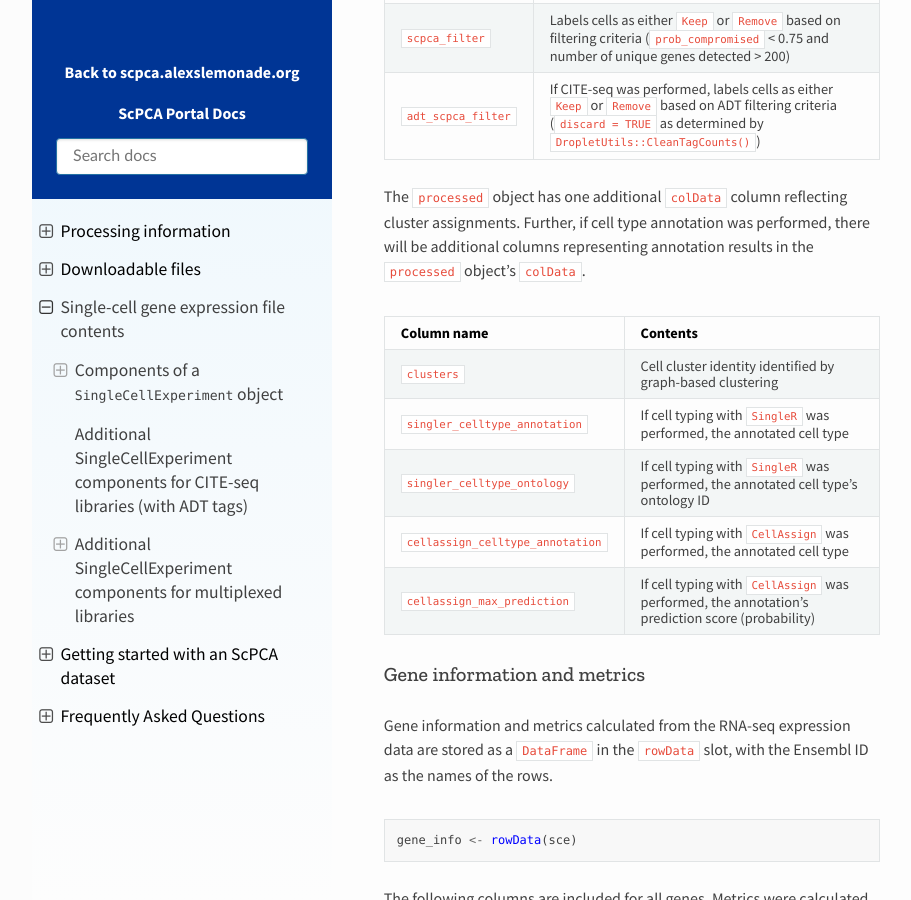
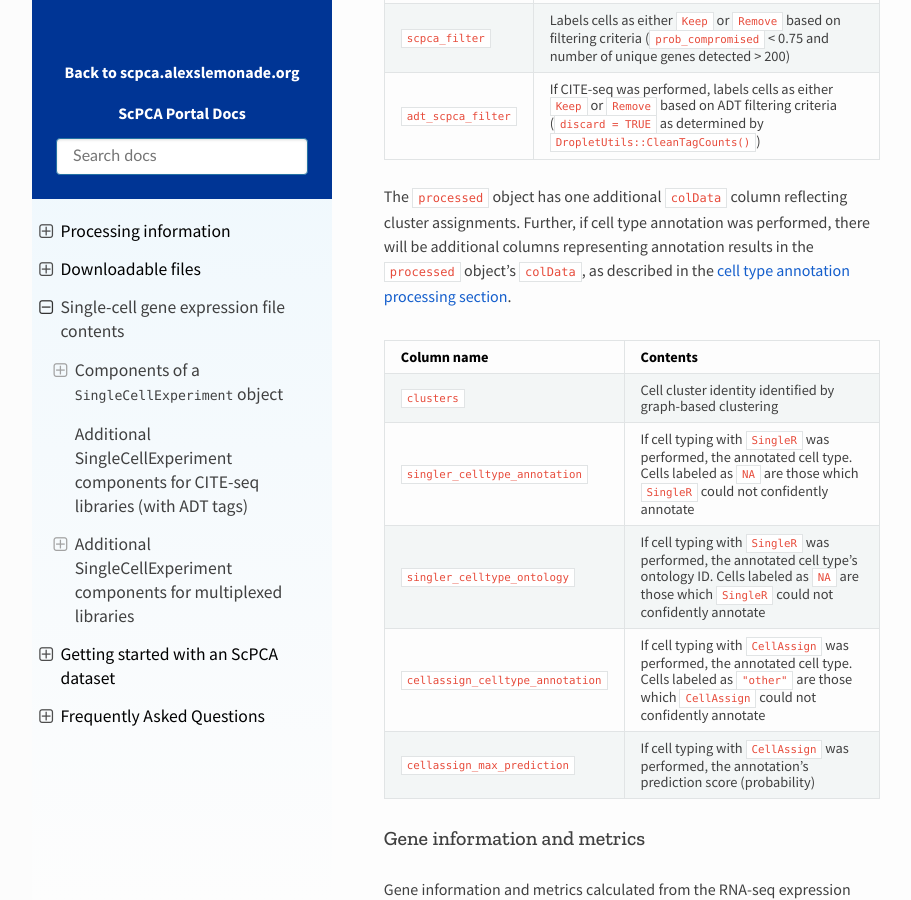
Before and after one commit to DongzeHE/scpca-docs, a Sphinx documentation site: the page built from docs/sce_file_contents.md, in a window 1280 px wide and 900 px high, scrolled down 2117 px. Shown: the whole window, without its empty margins (158-1069 px from the left). Built offline with Sphinx 7.4.7 and the Read the Docs theme 2.0.0, drawn with Linux system fonts in a browser that asks for light colours; some of the changed text lies outside the part shown.

Commit message:
respond to reviews and fix a lil wording on the way

```diff
--- a/docs/sce_file_contents.md
+++ b/docs/sce_file_contents.md
@@ -58,14 +58,14 @@ See the description of the {ref}`processed gene expression data <processing_info
 | `adt_scpca_filter` | If CITE-seq was performed, labels cells as either `Keep` or `Remove` based on ADT filtering criteria (`discard = TRUE` as determined by [`DropletUtils::CleanTagCounts()`](https://rdrr.io/github/MarioniLab/DropletUtils/man/cleanTagCounts.html)) |
 
 The `processed` object has one additional `colData` column reflecting cluster assignments.
-Further, if cell type annotation was performed, there will be additional columns representing annotation results in the `processed` object's `colData`.
+Further, if cell type annotation was performed, there will be additional columns representing annotation results in the `processed` object's `colData`, as described in the {ref}`cell type annotation processing section <processing_information:Cell type annotation>`.
 
 | Column name             | Contents                                              |
 | ----------------------- | ----------------------------------------------------- |
 | `clusters`  | Cell cluster identity identified by graph-based clustering |
-| `singler_celltype_annotation`  | If cell typing with `SingleR` was performed, the annotated cell type |
-| `singler_celltype_ontology`  | If cell typing with `SingleR` was performed, the annotated cell type's ontology ID |
-| `cellassign_celltype_annotation`  | If cell typing with `CellAssign` was performed, the annotated cell type  |
+| `singler_celltype_annotation`  | If cell typing with `SingleR` was performed, the annotated cell type. Cells labeled as `NA` are those which `SingleR` could not confidently annotate |
+| `singler_celltype_ontology`  | If cell typing with `SingleR` was performed, the annotated cell type's ontology ID. Cells labeled as `NA` are those which `SingleR` could not confidently annotate |
+| `cellassign_celltype_annotation`  | If cell typing with `CellAssign` was performed, the annotated cell type. Cells labeled as `"other"` are those which `CellAssign` could not confidently annotate  |
 | `cellassign_max_prediction`  | If cell typing with `CellAssign` was performed, the annotation's prediction score (probability)  |
 
 ### Gene information and metrics
@@ -115,14 +115,14 @@ expt_metadata <- metadata(sce)
 | `adt_scpca_filter_method`        | If CITE-seq was performed, the method used by the Data Lab to identify cells to be filtered prior to normalization, based on ADT counts. Either `cleanTagCounts with isotype controls` or `cleanTagCounts without isotype controls`. If filtering failed (i.e. `DropletUtils::cleanTagCounts()` could not reliably determine which cells to filter), the value will be `No filter` |
 | `min_gene_cutoff`        | The minimum cutoff for the number of unique genes detected per cell. Only present for `filtered` objects |
 | `normalization`        | The method used for normalization of raw RNA counts. Either `deconvolution`, described in [Lun, Bach, and Marioni (2016)](https://doi.org/10.1186/s13059-016-0947-7), or `log-normalization`. Only present for `processed` objects |
-| `adt_normalization`        | If CITE-seq was performed, the method used for normalization of raw ADT counts. Either `median-based` or  `log-normalization`, as explained in {ref}`processed ADT data section <processing_information:Processed ADT data>`. Only present for `processed` objects |
+| `adt_normalization`        | If CITE-seq was performed, the method used for normalization of raw ADT counts. Either `median-based` or  `log-normalization`, as explained in the {ref}`processed ADT data section <processing_information:Processed ADT data>`. Only present for `processed` objects |
 | `highly_variable_genes`        | A list of highly variable genes used for dimensionality reduction, determined using `scran::modelGeneVar` and `scran::getTopHVGs`. Only present for `processed` objects |
 | `cluster_algorithm` | The algorithm used to perform graph-based clustering of cells. Only present for `processed` objects |
 | `cluster_weighting` | The weighting approach used during graph-based clustering. Only present for `processed` objects |
 | `cluster_nn`        | The nearest neighbor parameter value used for the graph-based clustering. Only present for `processed` objects |
 | `celltype_methods` | If cell type annotation was performed, a vector of the methods used for annotation. May include `"singler"` and/or `"cellassign"`. Only present for `processed` objects |
 | `singler_results` | If cell typing with `SingleR` was performed, the full result object returned by `SingleR` annotation. Only present for `processed` objects |
-| `singler_reference_name` | If cell typing with `SingleR` was performed, the name of the reference dataset used for annotation. Only present for `processed` objects |
+| `singler_reference_name` | If cell typing with `SingleR` was performed, the name of the [`celldex`](http://bioconductor.org/packages/release/data/experiment/html/celldex.html) reference dataset used for annotation. Only present for `processed` objects |
 | `singler_reference_label` | If cell typing with `SingleR` was performed, the name of the label in the reference dataset used for annotation. Only present for `processed` objects |
 | `cellassign_predictions` | If cell typing with `CellAssign` was performed, the full matrix of predictions across cells and cell types. Only present for `processed` objects |
 | `cellassign_reference` | If cell typing with `CellAssign` was performed, is the organ/tissue type for which marker genes were obtained from `PanglaoDB`. Only present for `processed` objects |
```
Also changed, not shown: docs/processing_information.md (+3 -2 lines).
